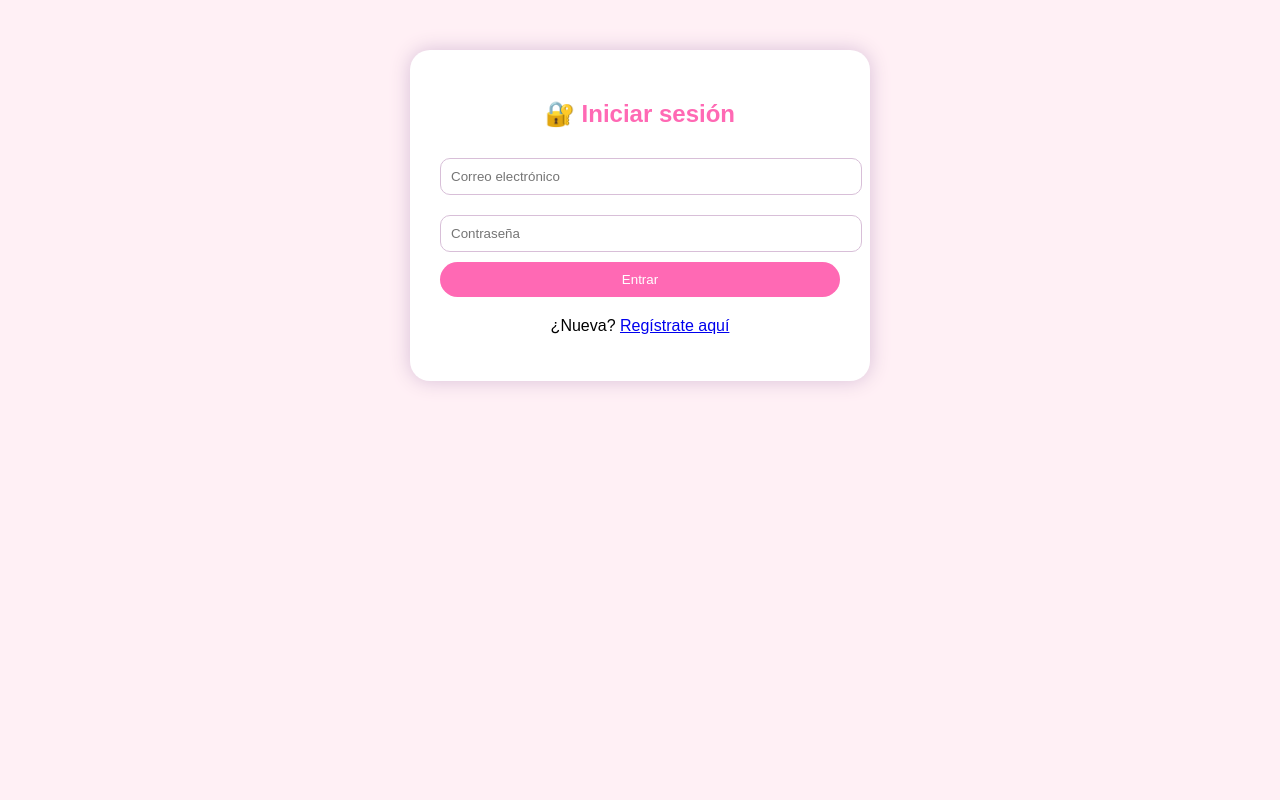
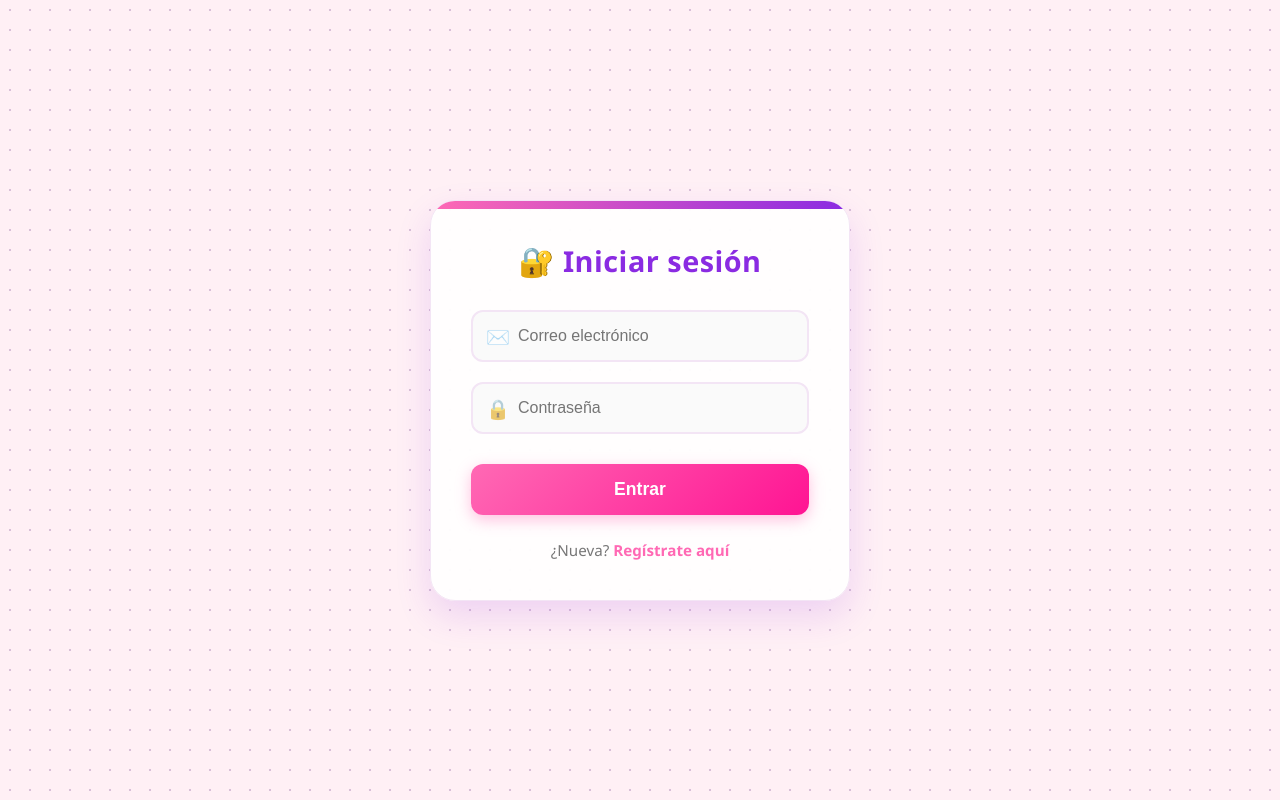
Before and after one commit to corinaccr20/tienda-tortas-fullstack, a Flask app: page /login in a window 1280 px wide. Run offline with Flask 3, Linux system fonts and the light colour scheme.

Commit message:
Mejora visual login

```diff
--- a/templates/login.html
+++ b/templates/login.html
@@ -1,45 +1,150 @@
 <!DOCTYPE html>
 <html>
 <head>
-    <title>Login - Pastelería</title>
+    <title>Login - Pastelería Dulce Sueño</title>
+    <meta name="viewport" content="width=device-width, initial-scale=1.0">
     <style>
-        body { font-family: Arial; background: #FFF0F5; }
+        * {
+            margin: 0;
+            padding: 0;
+            box-sizing: border-box;
+        }
+
+        body {
+            font-family: 'Segoe UI', Tahoma, Geneva, Verdana, sans-serif;
+            /* Fondo con gradiente y un patrón de puntos sutil */
+            background-color: #FFF0F5;
+            background-image: radial-gradient(#D8BFD8 1px, transparent 1px);
+            background-size: 20px 20px;
+            min-height: 100vh;
+            display: flex;
+            align-items: center;
+            justify-content: center;
+        }
+
         .form-container {
-            width: 400px;
-            margin: 50px auto;
+            width: 100%;
+            max-width: 420px;
+            background: rgba(255, 255, 255, 0.95);
+            padding: 40px;
+            border-radius: 25px;
+            box-shadow: 0 15px 35px rgba(138, 43, 226, 0.15);
+            border: 1px solid #F3E5F5;
+            position: relative;
+            overflow: hidden;
+        }
+
+        /* Adorno superior del formulario */
+        .form-container::before {
+            content: '';
+            position: absolute;
+            top: 0;
+            left: 0;
+            width: 100%;
+            height: 8px;
+            background: linear-gradient(90deg, #FF69B4, #8A2BE2);
+        }
+
+        h2 {
+            color: #8A2BE2;
+            text-align: center;
+            font-size: 1.8rem;
+            margin-bottom: 30px;
+            letter-spacing: 0.5px;
+        }
+
+        .input-group {
+            position: relative;
+            margin-bottom: 20px;
+        }
+
+        .input-group input {
+            width: 100%;
+            padding: 15px 15px 15px 45px; /* Espacio a la izquierda para el icono */
+            border: 2px solid #F3E5F5;
+            border-radius: 12px;
+            font-size: 1rem;
+            color: #555;
+            background: #FAFAFA;
+            transition: all 0.3s ease;
+            outline: none;
+        }
+
+        .input-group input:focus {
+            border-color: #FF69B4;
             background: white;
-            padding: 30px;
-            border-radius: 20px;
-            box-shadow: 0 0 20px #D8BFD8;
+            box-shadow: 0 0 10px rgba(255, 105, 180, 0.2);
         }
-        input {
+
+        /* Iconos dentro de los inputs (usando emojis como truco) */
+        .input-group::before {
+            content: '✉️';
+            position: absolute;
+            left: 15px;
+            top: 50%;
+            transform: translateY(-50%);
+            font-size: 1.2rem;
+            opacity: 0.6;
+        }
+
+        .input-group.password::before {
+            content: '🔒';
+        }
+
+        button {
+            background: linear-gradient(135deg, #FF69B4, #FF1493);
+            color: white;
+            padding: 15px;
+            border: none;
+            border-radius: 12px;
             width: 100%;
-            padding: 10px;
-            margin: 10px 0;
-            border: 1px solid #D8BFD8;
-            border-radius: 10px;
+            font-size: 1.1rem;
+            font-weight: bold;
+            cursor: pointer;
+            transition: all 0.3s ease;
+            margin-top: 10px;
+            box-shadow: 0 5px 15px rgba(255, 105, 180, 0.4);
         }
-        button {
-            background: #FF69B4;
-            color: white;
-            padding: 10px;
-            border: none;
-            border-radius: 25px;
-            width: 100%;
-            cursor: pointer;
+
+        button:hover {
+            background: linear-gradient(135deg, #8A2BE2, #4B0082);
+            transform: translateY(-2px);
+            box-shadow: 0 7px 20px rgba(138, 43, 226, 0.4);
         }
-        h2 { color: #FF69B4; text-align: center; }
+
+        .footer-text {
+            text-align: center;
+            margin-top: 25px;
+            color: #777;
+            font-size: 0.95rem;
+        }
+
+        .footer-text a {
+            color: #FF69B4;
+            text-decoration: none;
+            font-weight: bold;
+            transition: color 0.3s;
+        }
+
+        .footer-text a:hover {
+            color: #8A2BE2;
+            text-decoration: underline;
+        }
     </style>
 </head>
 <body>
     <div class="form-container">
         <h2>🔐 Iniciar sesión</h2>
         <form method="POST">
-            <input type="email" name="email" placeholder="Correo electrónico" required>
-            <input type="password" name="password" placeholder="Contraseña" required>
+            <div class="input-group">
+                <input type="email" name="email" placeholder="Correo electrónico" required>
+            </div>
+            <div class="input-group password">
+                <input type="password" name="password" placeholder="Contraseña" required>
+            </div>
             <button type="submit">Entrar</button>
         </form>
-        <p style="text-align:center; margin-top:20px;">¿Nueva? <a href="/registro">Regístrate aquí</a></p>
+        <p class="footer-text">¿Nueva? <a href="/registro">Regístrate aquí</a></p>
     </div>
 </body>
 </html>
```
